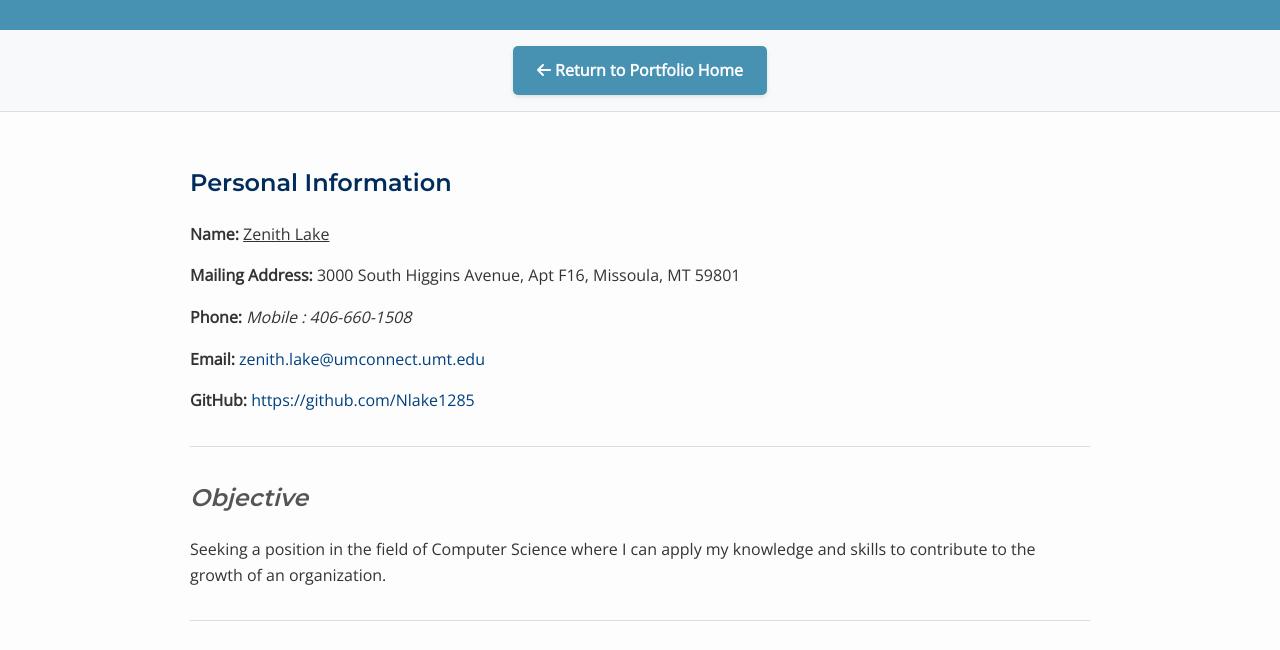
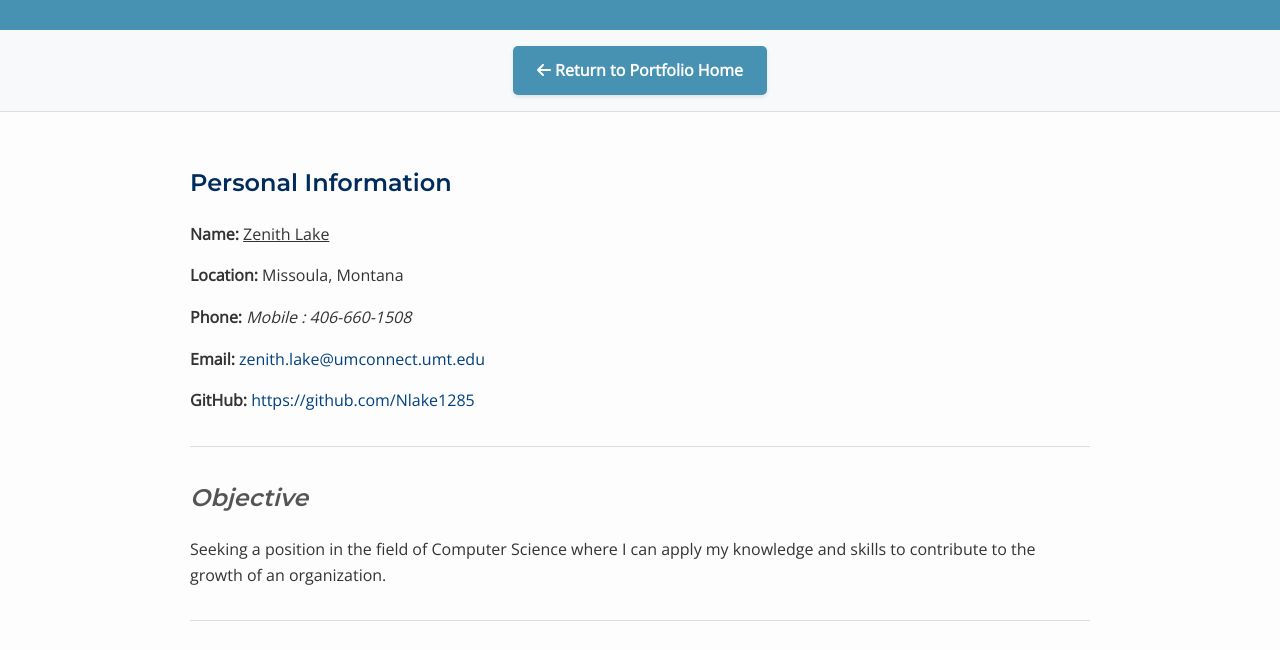
Before and after one commit to Nlake1285/Nlake1285.github.io, a plain HTML site: page reDesignedResume.html in a window 1280 px wide. Shown: the part 110-760 px from the top of the page. Drawn offline with nearby package versions, Linux system fonts and the light colour scheme.

Commit message:
edited my location in my resume

```diff
--- a/reDesignedResume.html
+++ b/reDesignedResume.html
@@ -26,7 +26,7 @@
             <h2>Personal Information</h2>
             <div>
                 <p><strong>Name:</strong> <u>Zenith Lake</u></p>
-                <p><strong>Mailing Address:</strong> 3000 South Higgins Avenue, Apt F16, Missoula, MT 59801</p>
+                <p><strong>Location:</strong> Missoula, Montana</p>
                 <p><strong>Phone:</strong><i> Mobile : 406-660-1508</i></p>
                 <p><strong>Email:</strong> <a href="mailto:zenith.lake@umconnect.umt.edu">zenith.lake@umconnect.umt.edu</a></p>
                 <!-- <p><s><strong>LinkedIn:</strong> <a href="https://www.linkedin.com" target="_blank">Visit Profile</a></s></p> -->
```
